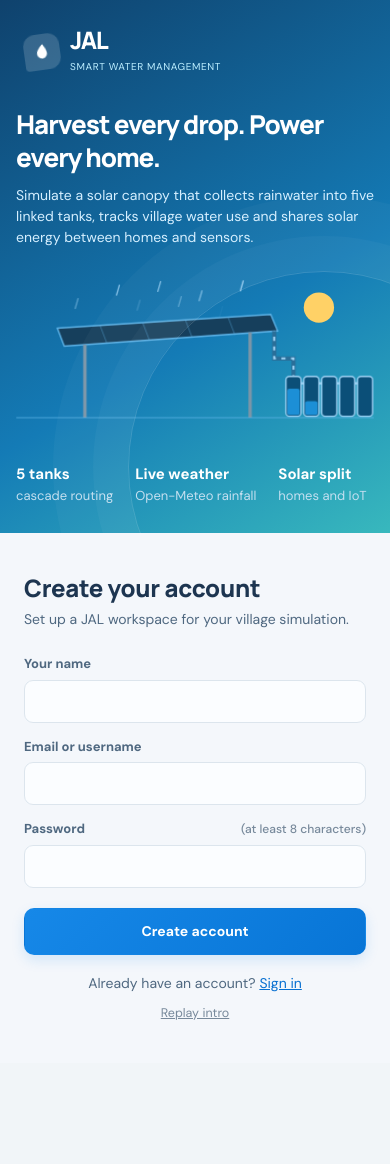
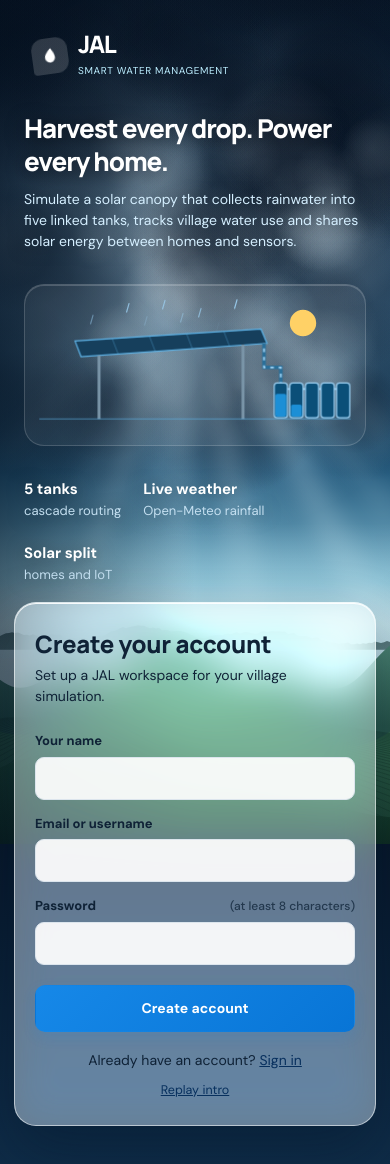
Before and after one commit to broParth/Project-JALnSolar, a Flask app: page /register in a window 390 px wide. Before the commit the page ends 1020 px from the top, so only its background shows below. Run offline with Flask 3, Linux system fonts and the light colour scheme.

Commit message:
Sign-in sky scene and UI polish

```diff
--- a/static/css/intro.css
+++ b/static/css/intro.css
@@ -81,7 +81,9 @@ html, body { margin: 0; height: 100%; overflow: hidden; background: #041a30; }
 
 /* Ripple wipe into the sign-in page */
 .intro-reveal {
-  position: absolute; inset: 0; z-index: 5; pointer-events: none; background: #f4f7fb;
+  position: absolute; inset: 0; z-index: 5; pointer-events: none;
+  /* same colours as the sign-in page's background, so the wipe flows straight into it */
+  background: linear-gradient(180deg, #07172a, #10304d 45%, #245a7d 70%, #1d4a3a);
   clip-path: circle(0 at var(--x, 50%) var(--y, 76%));
   transition: clip-path .85s cubic-bezier(.7, 0, .25, 1);
 }
--- a/static/css/style.css
+++ b/static/css/style.css
@@ -358,6 +358,40 @@ tr:last-child td { border-bottom: 0; }
 .auth-switch { margin-top: 18px; text-align: center; font-size: 14px; color: var(--ink-2); }
 .auth-replay { margin-top: 10px; text-align: center; font-size: 12.5px; }
 .auth-replay a { color: var(--muted); }
+
+/* Sign-in scene: storm clearing over the fields (drawn by sky.js), with the headline on the sky
+   and the form on frosted glass. The page colour matches the intro so there's no flash in between. */
+body.auth-page { background: linear-gradient(180deg, #07172a, #10304d 45%, #245a7d 70%, #1d4a3a); background-attachment: fixed; }
+#auth-sky { position: fixed; inset: 0; width: 100%; height: 100%; z-index: 0; display: block; }
+.auth-page .auth { position: relative; z-index: 1; gap: 24px; padding: 28px; }
+.auth-page .auth-art { background: none; padding: 28px 24px; overflow: visible; }
+.auth-page .auth-art::after { display: none; }
+.auth-page .auth-art h1, .auth-page .auth-art p, .auth-page .auth-points { text-shadow: 0 2px 18px rgba(2, 14, 28, .55); }
+.auth-page .auth-art svg.art {
+  padding: 14px; border-radius: 20px;
+  background: rgba(255, 255, 255, .06); border: 1px solid rgba(255, 255, 255, .16);
+  box-shadow: inset 0 1px 0 rgba(255, 255, 255, .18);
+}
+.auth-page .auth-form { padding: 24px 8px; }
+.auth-page .auth-card {
+  max-width: 430px; padding: 34px 32px; border-radius: 22px;
+  background: rgba(246, 250, 253, .4); border: 1px solid rgba(255, 255, 255, .55);
+  /* brightness lifts the dark sky seen through the glass so the dark text keeps enough contrast */
+  -webkit-backdrop-filter: blur(20px) saturate(1.4) brightness(1.35); backdrop-filter: blur(20px) saturate(1.4) brightness(1.35);
+  box-shadow: inset 0 1px 0 rgba(255, 255, 255, .9), 0 24px 60px rgba(2, 20, 40, .35);
+}
+.auth-page .auth-card input { background: rgba(255, 255, 255, .92); }
+/* The card is 40% opaque, so the storm clouds make its top half mid-grey. Text and links on it are
+   near-black navy so they stay above the 4.5:1 readability standard everywhere on the card. */
+.auth-page .auth-card h2, .auth-page .auth-card .sub, .auth-page .auth-switch, .auth-page .auth-card label { color: #0f2236; }
+.auth-page .auth-card .hint { color: #23384d; }
+.auth-page .auth-card a, .auth-page .auth-replay a { color: #08305e; text-decoration: underline; }
+@media (max-width: 860px) {
+  .auth-page .auth { padding: 14px; gap: 6px; }
+  .auth-page .auth-art { padding: 18px 10px 6px; }
+  .auth-page .auth-form { padding: 6px 0 24px; }
+  .auth-page .auth-card { padding: 26px 20px; }
+}
 /* Sign-in page settles in after the intro's ripple wipe (same pale background). */
 @media (prefers-reduced-motion: no-preference) {
   .auth-art { animation: authArtIn .8s cubic-bezier(.2,.8,.2,1) both; }
--- /dev/null
+++ b/static/js/sky.js
@@ -0,0 +1,138 @@
+/* Project JAL — sign-in background.
+   A monsoon storm breaking up over the fields, drawn once in code (no image files) in the same
+   navy-to-teal colours as the opening intro, so the intro hands over to this page without a colour
+   jump. It's a still picture: it's only redrawn when the window size changes. */
+(function () {
+  "use strict";
+
+  function rng(seed) {
+    return function () {
+      seed |= 0; seed = (seed + 0x6D2B79F5) | 0;
+      var t = Math.imul(seed ^ (seed >>> 15), 1 | seed);
+      t = (t + Math.imul(t ^ (t >>> 7), 61 | t)) ^ t;
+      return ((t ^ (t >>> 14)) >>> 0) / 4294967296;
+    };
+  }
+
+  function draw(cv) {
+    var D = Math.min(2, window.devicePixelRatio || 1);
+    var W = window.innerWidth, H = window.innerHeight;
+    if (W < 2 || H < 2) return false; // window not laid out yet (e.g. a hidden tab); drawn on the next resize
+    cv.width = Math.round(W * D); cv.height = Math.round(H * D);
+    var x = cv.getContext("2d");
+    x.setTransform(D, 0, 0, D, 0, 0);
+    var r = rng(7), S = Math.max(W, H);
+
+    function lin(x0, y0, x1, y1, stops) {
+      var g = x.createLinearGradient(x0, y0, x1, y1);
+      stops.forEach(function (s) { g.addColorStop(s[0], s[1]); });
+      return g;
+    }
+    // Soft round puffs; many overlapping ones make a cloud bank.
+    function puffs(n, box, rad, rgb, a, op) {
+      x.save();
+      if (op) x.globalCompositeOperation = op;
+      for (var i = 0; i < n; i++) {
+        var cx = box[0] + (box[2] - box[0]) * r();
+        var cy = box[1] + (box[3] - box[1]) * Math.pow(r(), box[4] || 1);
+        var rr = rad[0] + (rad[1] - rad[0]) * r();
+        var g = x.createRadialGradient(cx, cy, 0, cx, cy, rr);
+        g.addColorStop(0, "rgba(" + rgb + "," + a + ")");
+        g.addColorStop(0.55, "rgba(" + rgb + "," + a * 0.55 + ")");
+        g.addColorStop(1, "rgba(" + rgb + ",0)");
+        x.fillStyle = g; x.beginPath(); x.arc(cx, cy, rr, 0, Math.PI * 2); x.fill();
+      }
+      x.restore();
+    }
+    function hill(base, amp, waves, fill) {
+      x.beginPath(); x.moveTo(0, H);
+      for (var i = 0; i <= W + 4; i += 4) {
+        var y = base;
+        waves.forEach(function (w) { y += amp * w[0] * Math.sin((i / W) * Math.PI * w[1] + w[2]); });
+        x.lineTo(i, y);
+      }
+      x.lineTo(W, H); x.closePath(); x.fillStyle = fill; x.fill();
+    }
+
+    // Where the light breaks through: in the gap between the headline and the sign-in card on wide
+    // screens, centred above the form on narrow ones.
+    var cx = W > 860 ? W * 0.47 : W * 0.5, cy = H * (W > 860 ? 0.34 : 0.3);
+
+    // sky
+    x.fillStyle = lin(0, 0, 0, H, [[0, "#07172a"], [0.34, "#10304d"], [0.56, "#245a7d"], [0.69, "#7fb9cf"], [0.74, "#c6e3ea"]]);
+    x.fillRect(0, 0, W, H);
+    var core = x.createRadialGradient(cx, cy, 0, cx, cy, S * 0.34);
+    core.addColorStop(0, "rgba(240, 249, 255, .95)"); core.addColorStop(0.25, "rgba(200, 232, 250, .45)"); core.addColorStop(1, "rgba(200, 232, 250, 0)");
+    x.fillStyle = core; x.fillRect(0, 0, W, H);
+
+    // cloud banks: dark body, silver edges near the opening, heavier cloud along the top
+    var n = Math.round((W * H) / 5200);
+    puffs(n, [-W * 0.05, -H * 0.1, W * 1.05, H * 0.5, 1.6], [S * 0.05, S * 0.12], "12, 28, 46", 0.44);
+    puffs(Math.round(n * 0.35), [W * 0.22, H * 0.18, W * 0.88, H * 0.5], [S * 0.03, S * 0.075], "205, 230, 245", 0.16, "screen");
+    puffs(Math.round(n * 0.4), [-W * 0.05, -H * 0.15, W * 1.05, H * 0.22], [S * 0.06, S * 0.13], "8, 20, 36", 0.5);
+
+    // light rays fanning down to the fields, drawn separately and blurred so their edges are soft
+    var rays = document.createElement("canvas");
+    rays.width = cv.width; rays.height = cv.height;
+    var rx = rays.getContext("2d");
+    rx.setTransform(D, 0, 0, D, 0, 0);
+    for (var i = 0; i < 16; i++) {
+      var ang = Math.PI / 2 + (r() - 0.5) * 1.7, w = 0.015 + r() * 0.04, L = H * (0.5 + r() * 0.45);
+      var g = rx.createLinearGradient(cx, cy, cx + Math.cos(ang) * L, cy + Math.sin(ang) * L);
+      g.addColorStop(0, "rgba(215, 240, 255, " + (0.1 + r() * 0.14) + ")"); g.addColorStop(1, "rgba(215, 240, 255, 0)");
+      rx.fillStyle = g; rx.beginPath(); rx.moveTo(cx, cy);
+      rx.lineTo(cx + Math.cos(ang - w) * L, cy + Math.sin(ang - w) * L);
+      rx.lineTo(cx + Math.cos(ang + w) * L, cy + Math.sin(ang + w) * L);
+      rx.closePath(); rx.fill();
+    }
+    x.save();
+    x.setTransform(1, 0, 0, 1, 0, 0);
+    x.globalCompositeOperation = "screen";
+    x.filter = "blur(" + Math.round(10 * D) + "px)";
+    x.drawImage(rays, 0, 0);
+    x.restore();
+    // a few lit cloud edges right around the opening
+    puffs(Math.round(n * 0.25), [cx - S * 0.24, cy - S * 0.14, cx + S * 0.24, cy + S * 0.03], [S * 0.03, S * 0.075], "225, 242, 252", 0.09, "screen");
+
+    // haze on the horizon, distant tree line, fields
+    x.fillStyle = lin(0, H * 0.62, 0, H * 0.76, [[0, "rgba(190, 228, 238, 0)"], [1, "rgba(190, 228, 238, .5)"]]);
+    x.fillRect(0, H * 0.6, W, H * 0.18);
+    // distant tree line: one continuous, uneven silhouette sitting in the haze
+    var base = H * 0.765, v = 0.5;
+    x.beginPath(); x.moveTo(0, base + 4);
+    for (var tx = 0; tx <= W + 3; tx += 3) {
+      var target = 0.45 + 0.3 * Math.sin(tx * 0.011) + 0.2 * Math.sin(tx * 0.047 + 1.3) + (r() - 0.5) * 0.5;
+      v = v * 0.65 + target * 0.35;
+      x.lineTo(tx, base - H * 0.022 * Math.max(0.08, v));
+    }
+    x.lineTo(W, base + 4); x.closePath();
+    x.fillStyle = "rgba(24, 58, 54, .72)"; x.fill();
+    x.fillStyle = lin(0, H * 0.73, 0, H * 0.77, [[0, "rgba(190, 228, 238, 0)"], [1, "rgba(190, 228, 238, .22)"]]);
+    x.fillRect(0, H * 0.73, W, H * 0.04);
+    hill(H * 0.785, H * 0.025, [[1, 3, 0.4], [0.5, 7, 1]], lin(0, H * 0.76, 0, H * 0.86, [[0, "#4f8a78"], [1, "#2c5f50"]]));
+    hill(H * 0.835, H * 0.035, [[1, 2, 2], [0.4, 5, 0]], lin(0, H * 0.8, 0, H, [[0, "#3f7f5c"], [1, "#1f4d36"]]));
+    // furrows running towards the light
+    x.save(); x.beginPath(); x.rect(0, H * 0.85, W, H * 0.15); x.clip();
+    x.strokeStyle = "rgba(8, 36, 24, .25)"; x.lineWidth = 1;
+    for (var f = -22; f <= 44; f++) { x.beginPath(); x.moveTo(cx * 0.6, H * 0.82); x.lineTo(cx * 0.6 + (f / 22) * W * 1.6 - W * 0.3, H + 20); x.stroke(); }
+    x.restore();
+    hill(H * 0.925, H * 0.045, [[1, 1.3, 3.5]], lin(0, H * 0.86, 0, H, [[0, "#2c6a45"], [1, "#123824"]]));
+
+    // keep the left side (headline and text) and the edges darker so text stays easy to read
+    x.fillStyle = lin(0, 0, W, 0, [[0, "rgba(4, 16, 30, .55)"], [0.5, "rgba(4, 16, 30, 0)"]]);
+    x.fillRect(0, 0, W, H);
+    var vg = x.createRadialGradient(W / 2, H * 0.48, S * 0.3, W / 2, H * 0.5, S * 0.8);
+    vg.addColorStop(0, "rgba(3, 12, 24, 0)"); vg.addColorStop(1, "rgba(3, 12, 24, .5)");
+    x.fillStyle = vg; x.fillRect(0, 0, W, H);
+  }
+
+  function start() {
+    var cv = document.getElementById("auth-sky");
+    if (!cv || !cv.getContext) return;
+    function paint() { if (draw(cv) !== false) document.documentElement.classList.add("sky-ready"); }
+    paint();
+    var t;
+    window.addEventListener("resize", function () { clearTimeout(t); t = setTimeout(paint, 150); });
+  }
+  if (document.readyState === "loading") document.addEventListener("DOMContentLoaded", start); else start();
+})();
--- a/templates/login.html
+++ b/templates/login.html
@@ -8,8 +8,10 @@
   <link rel="preconnect" href="https://fonts.gstatic.com" crossorigin>
   <link href="https://fonts.googleapis.com/css2?family=DM+Sans:wght@400;500;600;700&family=Manrope:wght@600;700;800&display=swap" rel="stylesheet">
   <link rel="stylesheet" href="{{ url_for('static', filename='css/style.css') }}">
+  <script src="{{ url_for('static', filename='js/sky.js') }}" defer></script>
 </head>
-<body>
+<body class="auth-page">
+<canvas id="auth-sky" class="sky-canvas" aria-hidden="true"></canvas>
 <div class="auth">
   <section class="auth-art">
     <div class="brand">
```
